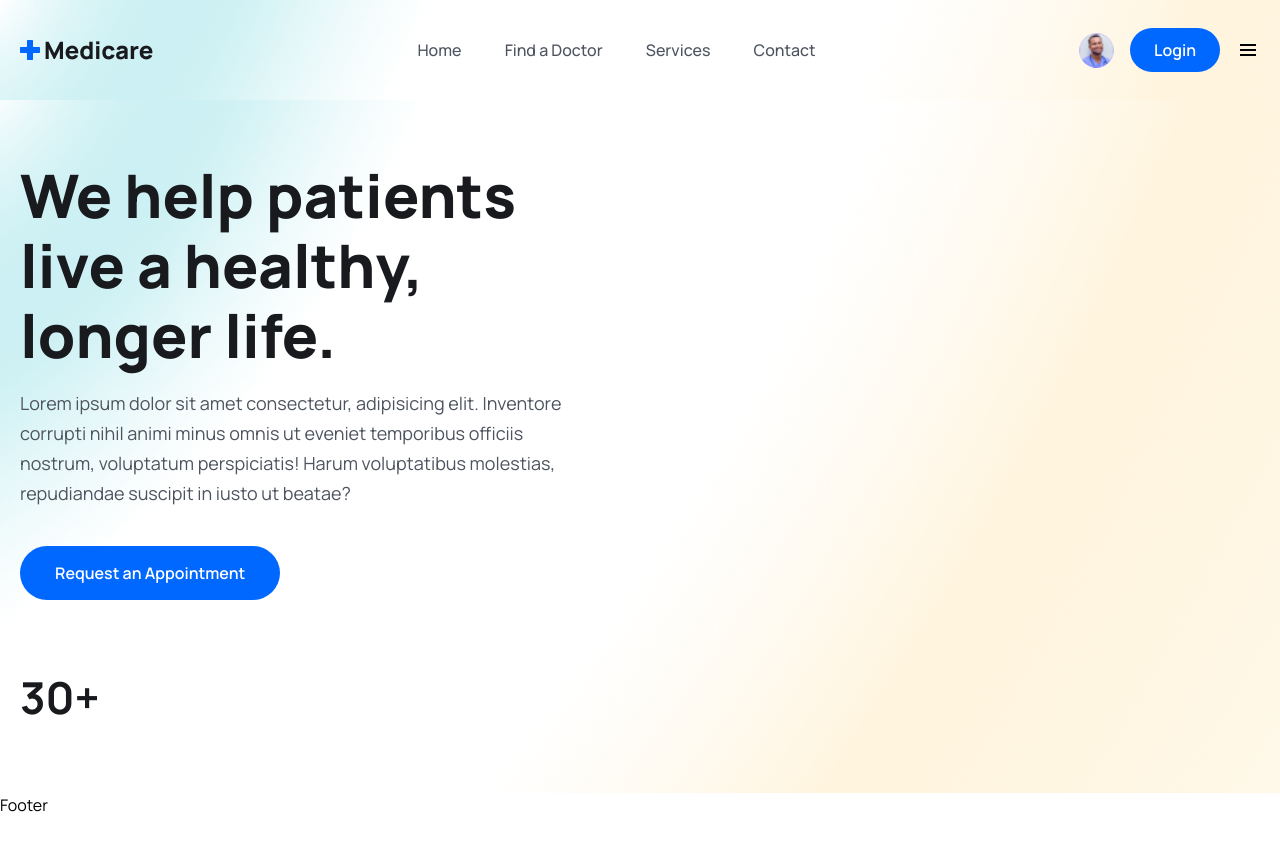
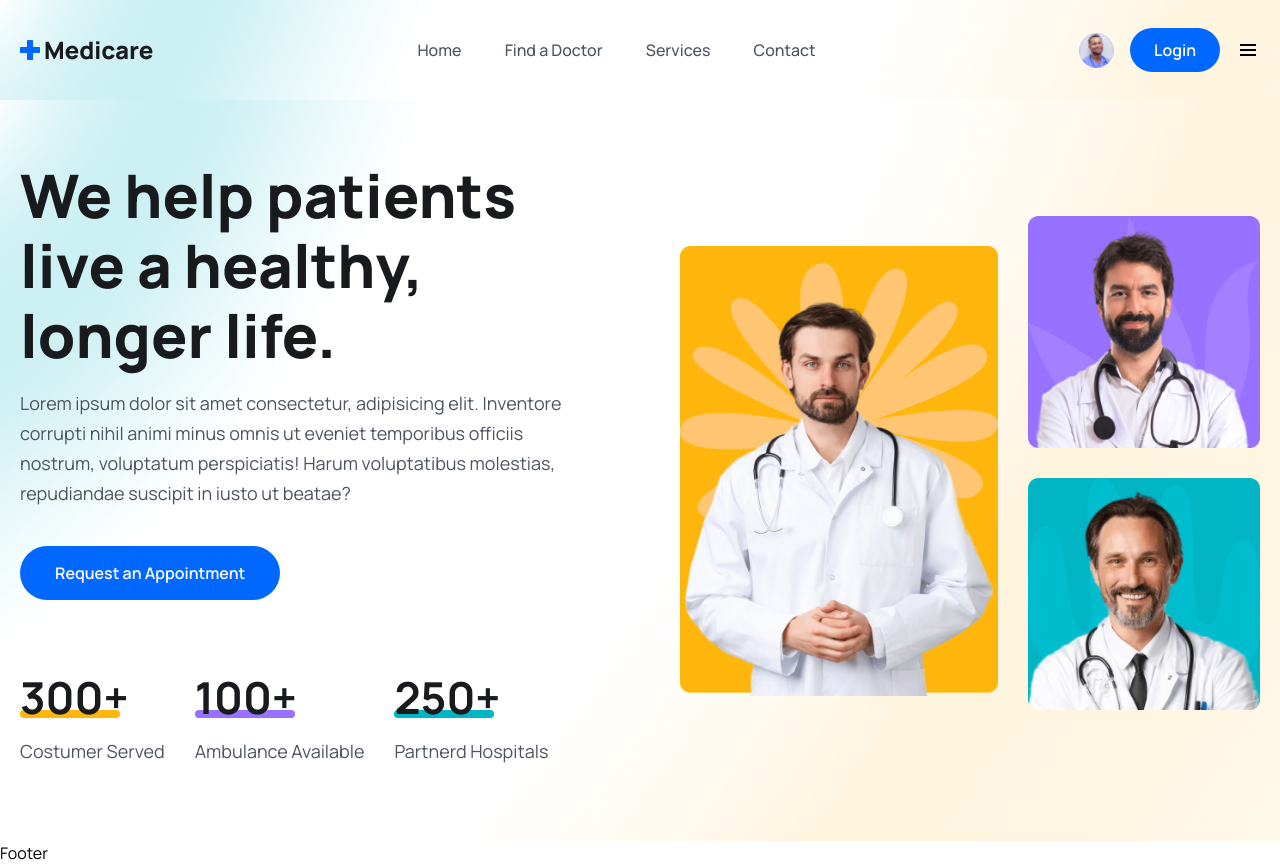
Before and after one commit to sparshgupta121/Techack-4.0, a React (Vite) app in the folder frontend/: page / in a window 1280 px wide. Before the commit the page ends 817 px from the top, so only its background shows below. Built offline with nearby package versions, Linux system fonts and the light colour scheme.

Commit message:
hero section completed

```diff
--- a/frontend/src/App.css
+++ b/frontend/src/App.css
@@ -9,3 +9,45 @@
 body {
   font-family: "Manrope", sans-serif;
 }
+
+.sticky_header{
+  width: 100%;
+  height: 80px;
+  line-height: 80px;
+  position: sticky;
+  top: 0;
+  left: 0;
+  z-index: 99999;
+  box-shadow: 3px 3px -8px 3px #ddd;
+}
+
+@media only screen and (max-width: 768px){
+  .navigation{
+    width: 100%;
+    height: 100%;
+    position: fixed;
+    top: 0;
+    left: 0;
+    z-index: 100;
+    background: #00000084;
+    display: none;
+  }
+
+  .menu{
+    width: 15rem;
+    height: 100%;
+    position: absolute;
+    top: 0;
+    right: 0;
+    background: #fff;
+    z-index: 200;
+    flex-direction: column;
+    justify-content: center;
+    align-items: center;
+    line-height: 30px;
+  }
+
+  .show_menu{
+    display: block;
+  }
+}
--- a/frontend/src/pages/Home.jsx
+++ b/frontend/src/pages/Home.jsx
@@ -1,11 +1,15 @@
 import React from "react";
+
+import heroImg01 from "../assets/images/hero-img01.png";
+import heroImg02 from "../assets/images/hero-img02.png";
+import heroImg03 from "../assets/images/hero-img03.png";
 
 const Home = () => {
   return(
     <>
 
       {/* hero Section */}
-      <>
+
         <section className="hero_section pt-[60px] 2xl:h-[800px]">
           <div className="container">
             <div className="flex flex-col lg:flex-row gap-[90px] items-center justify-between">
@@ -27,17 +31,45 @@ const Home = () => {
                 <div className="mt-[30px] lg:mt-[70px] flex flex-col lg:flex-row lg:items-center gap-5 lg:gap-[30px]">
 
                   <div>
-                    <h2 className="text-[36px] leading-[56px] lg:text-[44px] lg:leading-[54px] font-[700] text-headingColor">30+
+                    <h2 className="text-[36px] leading-[56px] lg:text-[44px] lg:leading-[54px] font-[700] text-headingColor">300+
                     </h2>
-                    <span className="w-[100px] h-2 bg-yellowcolor rounded-full block mt-[-14px]"></span>
+                    <span className="w-[100px] h-2 bg-yellowColor rounded-full block mt-[-14px]"></span>
+                    <p className="text_para">Costumer Served</p>
                   </div>
+
+                  <div>
+                    <h2 className="text-[36px] leading-[56px] lg:text-[44px] lg:leading-[54px] font-[700] text-headingColor">100+
+                    </h2>
+                    <span className="w-[100px] h-2 bg-purpleColor rounded-full block mt-[-14px]"></span>
+                    <p className="text_para">Ambulance Available</p>
+                  </div>
+
+                  <div>
+                    <h2 className="text-[36px] leading-[56px] lg:text-[44px] lg:leading-[54px] font-[700] text-headingColor">250+
+                    </h2>
+                    <span className="w-[100px] h-2 bg-irisBlueColor rounded-full block mt-[-14px]"></span>
+                    <p className="text_para">Partnerd Hospitals </p>
+                  </div>
+                </div>
+              </div>
+              {/* hero content */}
+
+
+              <div className="flex gap-[30px] justify-end">
+                <div className="mt-[30px]">
+                  <img className="w-full" src={heroImg01} alt="" />
+                </div>
+                <div>
+                  <img src={heroImg02} alt="" className="w-full mb-[30px]" />
+                  <img src={heroImg03} alt="" className="w-full"/>
                 </div>
               </div>
             </div>
           </div>
         </section>
+        {/* hero Section end */}
       </>
-    </>
+
   );
 };
 
```
